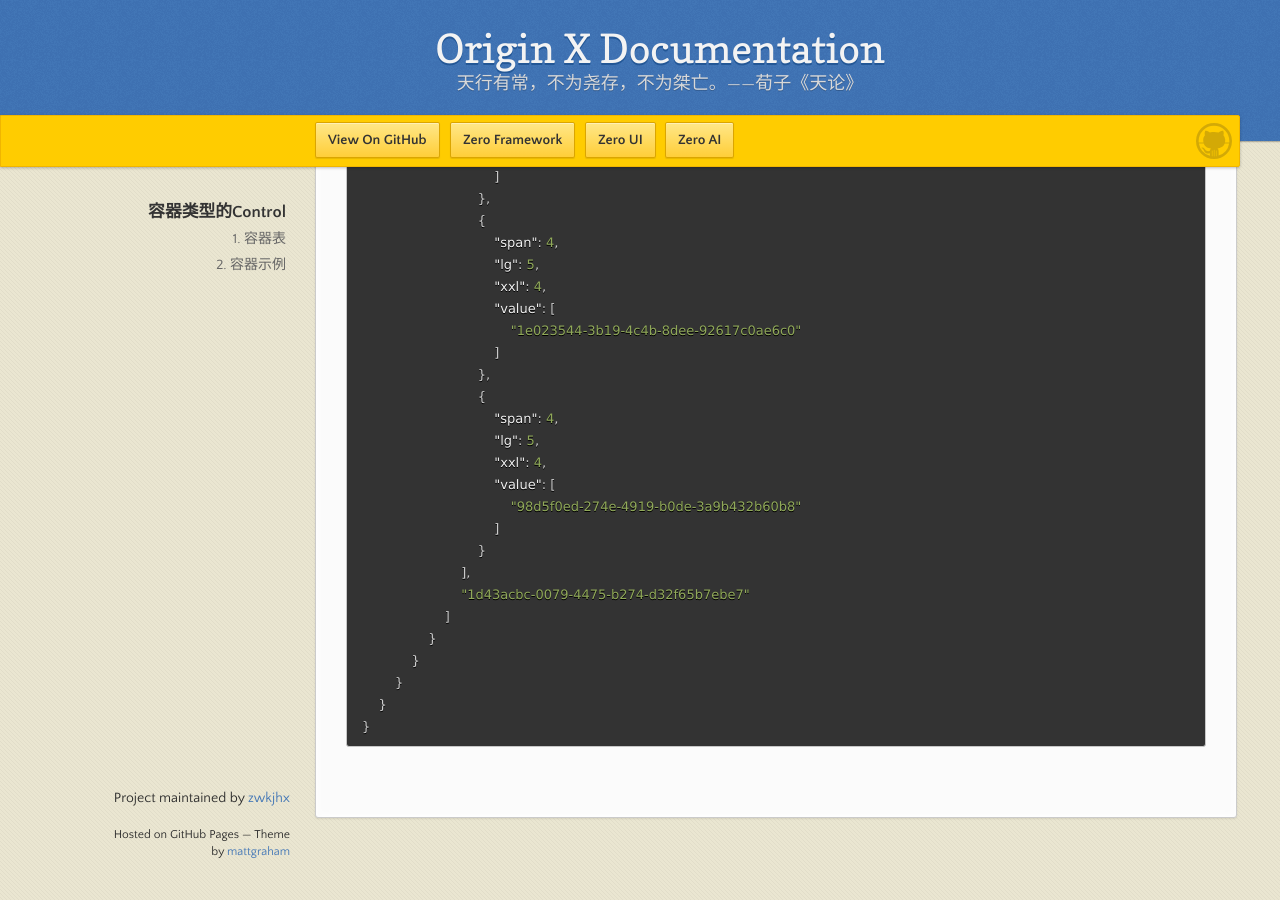
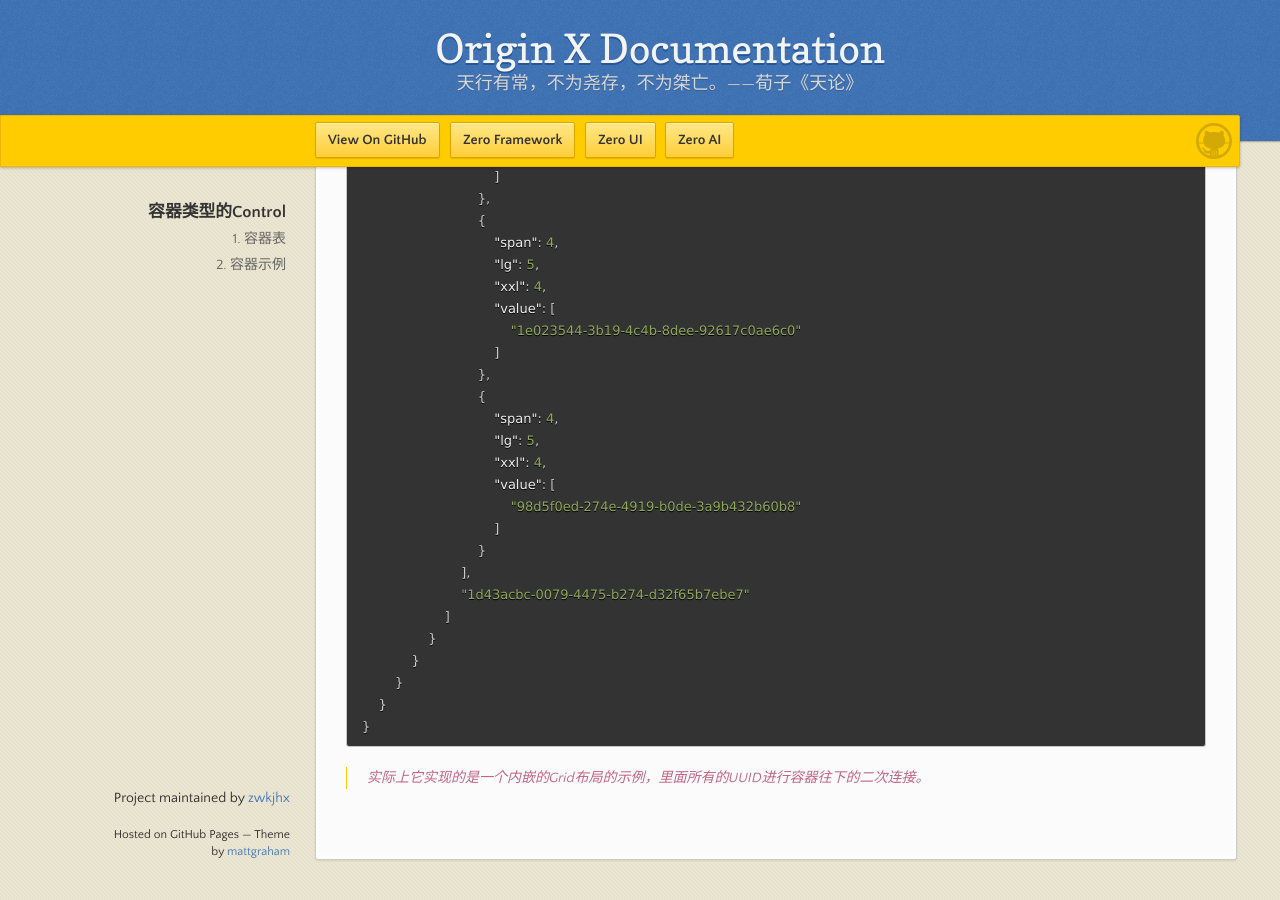
Before and after one commit to zwkjhx/ox-doc, a Jekyll site: the page built from specification/3-origin-xgui-fan/spo-011-rong-qi-lei-xing-de-control.md, in a window 1280 px wide and 900 px high, scrolled down 1061 px. Built offline with Jekyll 4.4.1, drawn with Linux system fonts in a browser that asks for light colours; our own code applies the rules of GitHub Pages for plain Markdown files; before the commit the page ends 1919 px from its top, so only the background shows below that.

Commit message:
Updates specification/3-origin-xgui-fan/spo-011-rong-qi-lei-xing-de-control.md
Auto commit by GitBook Editor

````diff
--- a/specification/3-origin-xgui-fan/spo-011-rong-qi-lei-xing-de-control.md
+++ b/specification/3-origin-xgui-fan/spo-011-rong-qi-lei-xing-de-control.md
@@ -67,3 +67,5 @@
     }
 }
 ```
+
+> 实际上它实现的是一个内嵌的Grid布局的示例，里面所有的UUID进行容器往下的二次连接。
````
